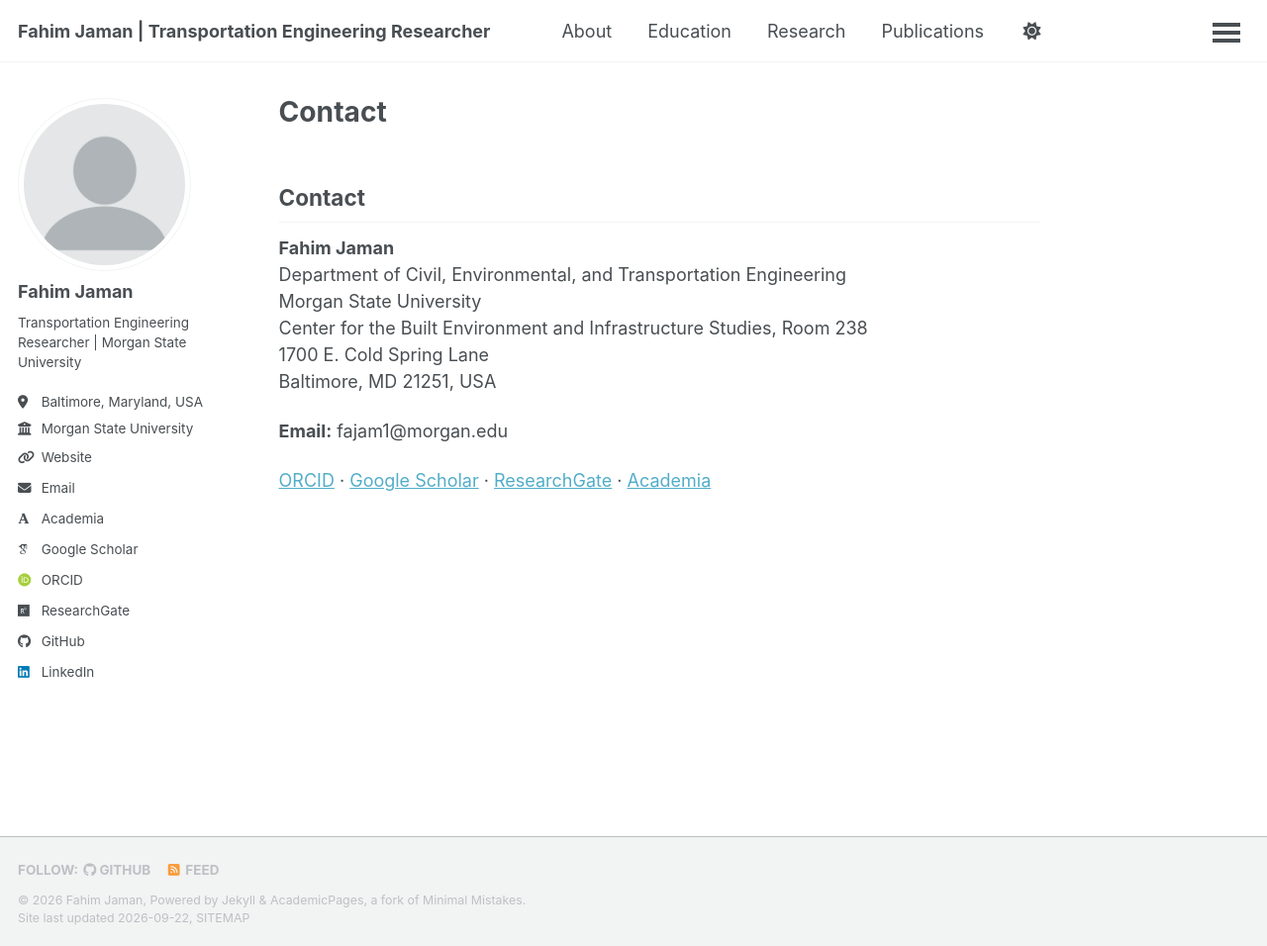
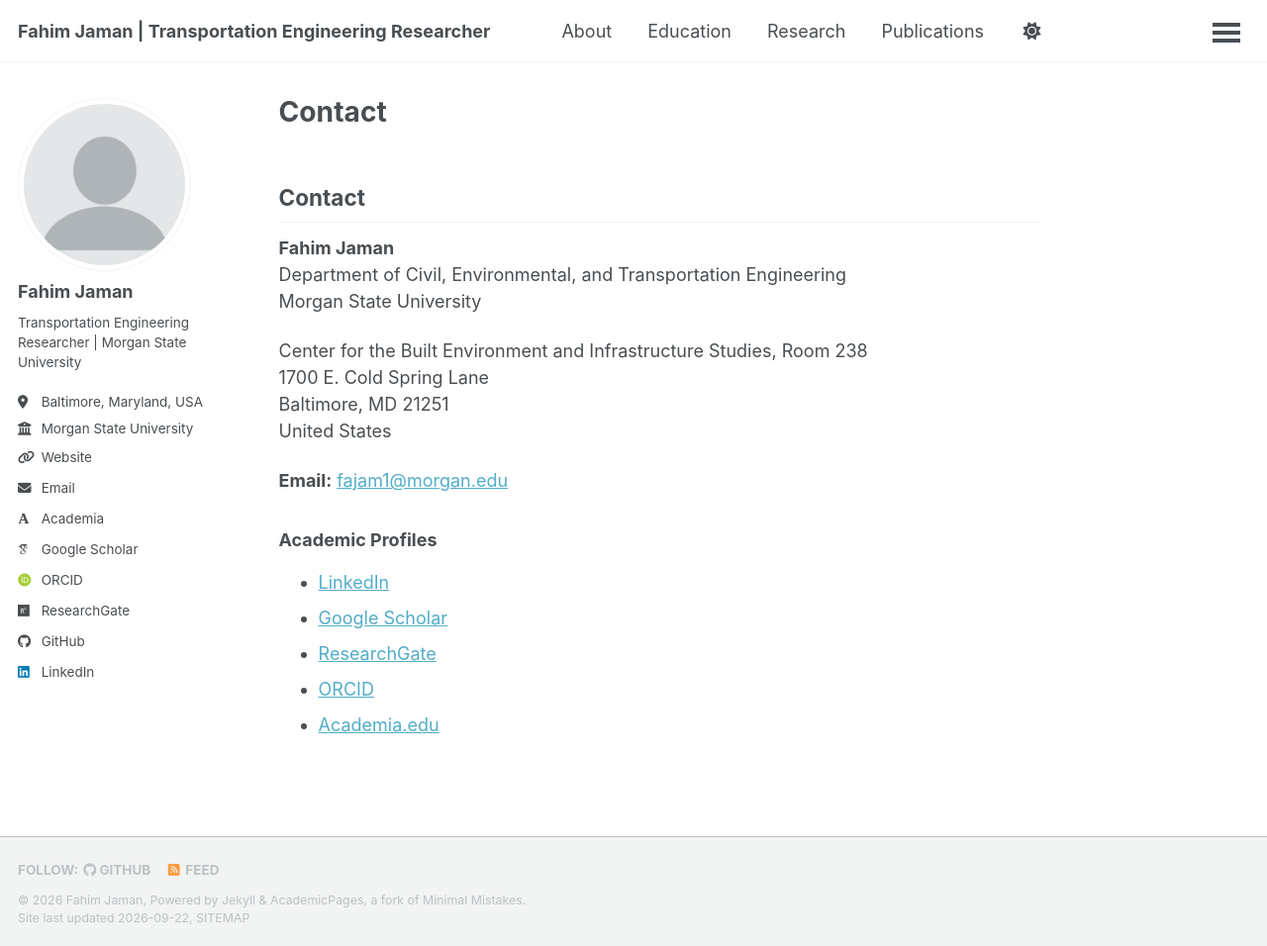
Before and after one commit to fahimjaman/111, a Jekyll site: the page built from _pages/contact.md, in a window 1280 px wide and 956 px high. Shown: the whole window at 99% size. Built offline with Jekyll 4.4.1, drawn with Linux system fonts in a browser that asks for light colours; some web fonts are replaced; a script that is not in the unit is left out.

Commit message:
Replace template content with Fahim Jaman academic profile

```diff
--- a/_pages/contact.md
+++ b/_pages/contact.md
@@ -9,10 +9,18 @@ author_profile: true
 **Fahim Jaman**
 Department of Civil, Environmental, and Transportation Engineering
 Morgan State University
+
 Center for the Built Environment and Infrastructure Studies, Room 238
 1700 E. Cold Spring Lane
-Baltimore, MD 21251, USA
+Baltimore, MD 21251
+United States
 
-**Email:** fajam1@morgan.edu
+**Email:** [fajam1@morgan.edu](mailto:fajam1@morgan.edu)
 
-[ORCID](https://orcid.org/0000-0003-4024-2592) · [Google Scholar](https://scholar.google.com/) · [ResearchGate](https://www.researchgate.net/) · [Academia](https://morgan.academia.edu/)
+### Academic Profiles
+
+- [LinkedIn](https://www.linkedin.com/in/fjaman/)
+- [Google Scholar](https://scholar.google.com/citations?hl=en&user=lpplKBoAAAAJ)
+- [ResearchGate](https://www.researchgate.net/profile/Fahim-Jaman)
+- [ORCID](https://orcid.org/0000-0003-4024-2592)
+- [Academia.edu](https://morgan.academia.edu/FahimJaman)
```
